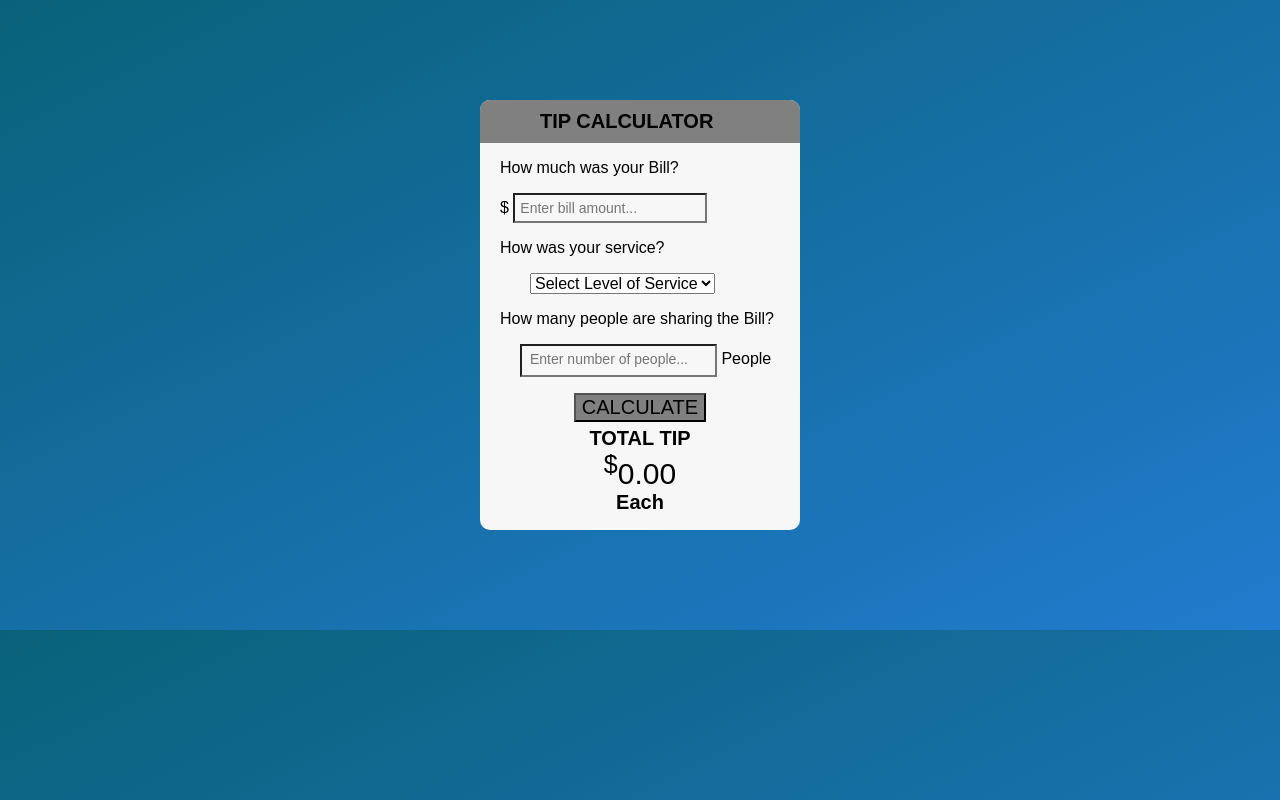
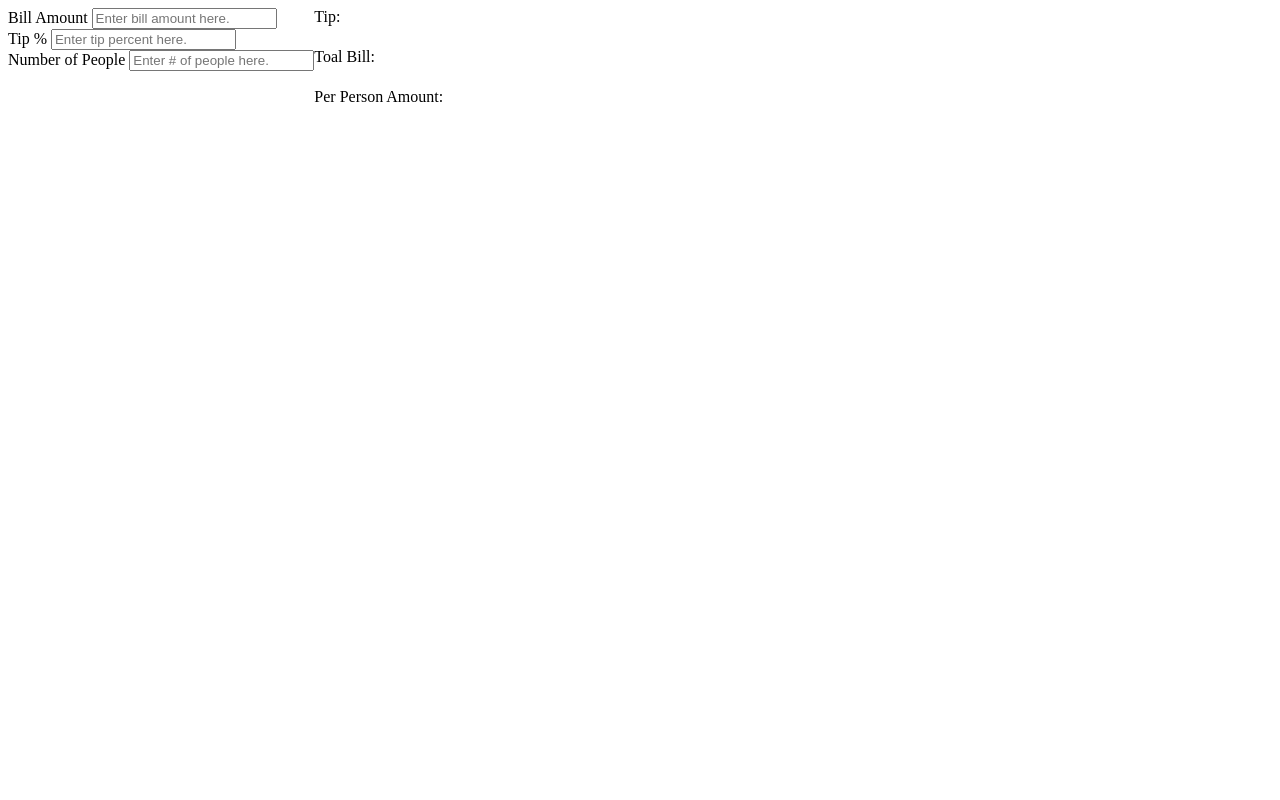
Before and after one commit to theArj/tip-calculator, a plain HTML site: page index.html in a window 1280 px wide. Drawn offline with Linux system fonts and the light colour scheme.

Commit message:
Revised entire code to simplify.

```diff
--- a/index.html
+++ b/index.html
@@ -1,57 +1,43 @@
 <!DOCTYPE html>
 <html lang="en">
+  <!-- Enter head here with link to CSS. -->
   <head>
-    <title>Tip Calculator</title>
-    <meta charset="utf-8" />
-    <meta
-      name="viewport"
-      content="width=device-width, initial-scale=1, shrink-to-fit=no"
-    />
-    <link rel="stylesheet" href="styles.css" />
-    <script src="script.js"></script>
+      <meta charset="UTF-8">
+      <meta name="viewport" content="width=, initial-scale=1.0">
+      <meta http-equiv="X-UA-Compatible" content="ie=edge">
+      <link rel="stylesheet" href="styles.css" />
+      <!-- Enter title here. -->
+      <title>Tip Calculator</title>
   </head>
+  <!-- Enter body here. -->
   <body>
-    <div id="container">
-      <div id="calculator">
-        <h1>Tip Calculator</h1>
-        <form>
-          <p>How much was your Bill?</p>
-          <p>
-            $
-            <input
-              id="billamount"
-              type="number"
-              placeholder="Enter bill amount..."
-            />
-          </p>
-          <p>How was your service?</p>
-          <select id="service">
-            <option selected disabled value="0">Select Level of Service</option>
-            <option value="0.25">Outstanding Service</option>
-            <option value="0.2">Great Service</option>
-            <option value="0.15">Good Service</option>
-            <option value="0.1">OK Service</option>
-            <option value="0.05">Lousy Service</option>
-            <option value="0.00">Terrible Service</option>
-          </select>
-
-          <p>How many people are sharing the Bill?</p>
-          <p>
-            <input
-              id="peopleamount"
-              type="number"
-              placeholder="Enter number of people..."
-            />
-            People
-          </p>
-        </form>
-        <button type="button" id="btnClick">Calculate</button>
-      </div>
-
-      <div id="totaltip">
-        <sup>$</sup><span id="tip">0.00</span>
-        <small id="each">Each</small>
-      </div>
-    </div>
+      <main class="main">
+          <!-- Enter bill div here. -->
+          <div class="input-left-side">
+              <div class="input-container">
+                  <span class="label">Bill Amount</span>
+                  <input id="input-bill" type="number" name="bill-amount" placeholder="Enter bill amount here."></input>
+              </div>
+              <!-- Enter tip div container here. -->
+              <div class="input-container">
+                  <span class="label">Tip %</span>
+                  <input id="input-tip" type="number" name="tip-amount" placeholder="Enter tip percent here."></input>
+              </div>
+              <!-- Enter people div container here. -->
+              <div class="input-container">
+                  <span class="label">Number of People</span>
+                  <input id="input-people" type="number" name="number-of-people" placeholder="Enter # of people here."></input>
+              </div>
+          </div>
+          <!-- Enter output div here. -->
+          <div class="output-right-side">
+              <div class="display">Tip:<h5 id="display-tip"></h5></div>
+              <div class="display">Toal Bill:<h5 id="display-total"></h5></div>
+              <div class="display">Per Person Amount:<h5 id="display-each"></h5></div>
+          </div>
+      </main>
+      <!-- Enter link to JS here. -->
+      <script src="script.js"></script>
+  <!-- End body here. -->
   </body>
 </html>
--- a/script.js
+++ b/script.js
@@ -1,87 +1,31 @@
-function calculateTip() {
-  const billamount = parseInt(document.getElementById("billamount").value);
-  const serviceamount = document.getElementById("service").value;
-  const peopleamount = document.getElementById("peopleamount").value;
+const inputBill = document.getElementById("input-bill");
+const inputTip = document.getElementById("input-tip");
+const inputPeople = document.getElementById("input-people");
+const displayTip = document.getElementById("display-tip");
+const displayTotal = document.getElementById("display-total");
+const displayEach = document.getElementById("display-each");
 
-  alert(
-    `Your suggested tip amount is: ${peopleamount}per peroson. Your service feedback was: ${service}.`
-  );
+let bill = 0;
 
-  if (billamount === "" || serviceamount === 0) {
-    alert("Please enter value");
-    return;
-  }
+inputPeople.addEventListener("change", handleBill);
+inputBill.addEventListener("change", handleBill);
+inputTip.addEventListener("change", handleBill);
 
-  if (peopleamount === "" || peopleamount <= 0) {
-    peopleamount = 1;
-    document.getElementById("each").style.display = "none";
-  } else {
-    document.getElementById("each").style.display = "block";
-  }
+function handleBill() {
+  const percent = parseInt(inputTip.value);
+  const bill = parseFloat(inputBill.value);
+  const people = parseInt(inputPeople.value);
 
-  const total = (billamount * serviceamount) / peopleamount;
-  total = Math.round(total * 100) / 100;
+  const tip = (bill * percent) / 100;
+  const total = bill + tip;
+  const per_person = total / people;
 
-  total = total.toFixed(2); //rounds to two digits after decimal
+  console.log(total);
+  console.log(per_person);
 
-  document.getElementById("totaltip").style.display = "block";
-  document.getElementById("tip").innerHTML = total;
+  console.log(percent, bill, people, tip, total, per_person);
+
+  displayTip.innerHTML = tip.toFixed(2);
+  displayTotal.innerHTML = total.toFixed(2);
+  displayEach.innerHTML = per_person.toFixed(2);
 }
-
-document.getElementById("totaltip").style.display = "none";
-document.getElementById("each").style.display = "none";
-
-document.getElementById("btnClick").onclick = function () {
-  calculateTip();
-};
-
-// Previously tried code:
-// document.getElementById("totaltip").style.display = "none";
-// document.getElementById("each").style.display = "none";
-
-// document.getElementById("btnClick").onclick = function () {
-//   calculateTip();
-// };
-
-// Previously tested code:
-// const display = document.querySelector("#display");
-// const billInput = document.querySelector("#bill");
-// const tipInput = document.querySelector("#tip");
-// const peopleInput = document.querySelector("#people");
-
-// billInput.addEventListener("input", calculateTip);
-// tipInput.addEventListener("input", calculateTip);
-// peopleInput.addEventListener("input", calculateTip);
-
-// const displayInput = document.querySelector("#displayTip");
-// const Input = document.querySelector("#displayTotal");
-
-// function calculateTip() {
-//   const billValue = parseFloat(billInput.value);
-//   const tipValue = parseFloat(tipInput.value);
-//   const peopleValue = parseFloat(peopleInput.value);
-//   //   console.log("The bill is ", billValue);
-//   //   console.log("The tip is ", tipValue);
-//   //   console.log("The number of people are ", peopleValue);
-//   const tipAmount = (billValue * (tipValue / 100)) / peopleValue;
-//   console.log(tipAmount);
-//   display.innerHTML = tipAmount;
-// }
-
-// calculateTip();
-
-// function displayTotal() {
-//   console.log("total", total);
-//   document.getElementById("calc").innerHTML = total;
-// }
-
-// billamount.addEventListener("input", calculateTip);
-// tipamount.addEventListener("input", calculateTip);
-// peopleamount.addEventListener("input", calculateTip);
-
-// document.getElementById("demo").innerHTML = total;
-// document.getElementById("calc").addEventListener("click", displayTotal);
-
-// // billInput.addEventListener("input", calculateTip);
-// // tipInput.addEventListener("input", calculateTip);
-// // peopleInput.addEventListener("input", calculateTip);
--- a/styles.css
+++ b/styles.css
@@ -1,126 +1,10 @@
-body {
-  font-family: sans-serif;
-  background-image: linear-gradient(
-    to bottom right,
-    rgb(9, 98, 121),
-    rgb(34, 123, 206)
-  );
+main {
+  display: flex;
+  flex-direction: row;
 }
 
-#container {
-  width: 320px;
-  height: 430px;
-  background: #f7f7f7;
-  border-radius: 10px;
-  margin: 100px auto;
+.input-right-side {
+  display: flex;
+  flex-direction: row;
+  justify-content: space-between;
 }
-
-h1 {
-  background: grey;
-  color: black;
-  font-size: 20px;
-  border-top-left-radius: 10px;
-  border-top-right-radius: 10px;
-  padding: 10px 10px 10px 60px;
-  text-transform: uppercase;
-}
-
-p {
-  padding-left: 20px;
-  font-size: 16px;
-}
-
-form input[type="number"] {
-  width: 150px;
-}
-
-input {
-  padding: 5px;
-}
-
-#billamount {
-  width: 60%;
-  font-size: 14px;
-  background: #f7f7f7;
-  padding: 5px auto;
-  margin-left: auto;
-}
-
-#billamount:focus {
-  background: white;
-}
-
-#service {
-  font-size: 16px;
-  padding: 10 px 10px 20px;
-  margin-left: 50px;
-}
-
-#peopleamount {
-  width: 60%;
-  font-size: 14px;
-  background: #f7f7f7;
-  padding: 5px 5px 8px 8px;
-  margin-left: 20px;
-}
-
-button {
-  width: auto;
-  height: auto;
-  background: grey;
-  color: black;
-  font-size: 20px;
-  margin: auto;
-  display: block;
-  text-transform: uppercase;
-}
-
-#totaltip {
-  font-size: 30px;
-  margin-top: 5px;
-  text-align: center;
-}
-
-#totaltip:before {
-  content: "Total Tip";
-  font-size: 20px;
-  font-weight: bold;
-  text-transform: uppercase;
-  display: block;
-}
-
-#total sup {
-  font-size: 20px;
-  top: -18px;
-}
-
-#totaltip small {
-  font-size: 20px;
-  font-weight: bold;
-  display: block;
-}
-
-/* body {
-    display: flex;
-    justify-content: center;
-    align-items: center;
-    flex-direction: row;
-    font-family: Times, "Times New Roman", serif;
-    font-size: 18px;
-    line-height: 1.5;
-    color: #eee;
-    background-image: linear-gradient(
-      to bottom right,
-      rgb(9, 98, 121),
-      rgb(34, 123, 206)
-    )
-
-  }
-
-  h1 {
-    color: rgb(224, 155, 63);
-    font-weight: bolder;
-    font-size: 2.5em;
-    justify-content: center;
-    align-items: center;
-  } */
```
